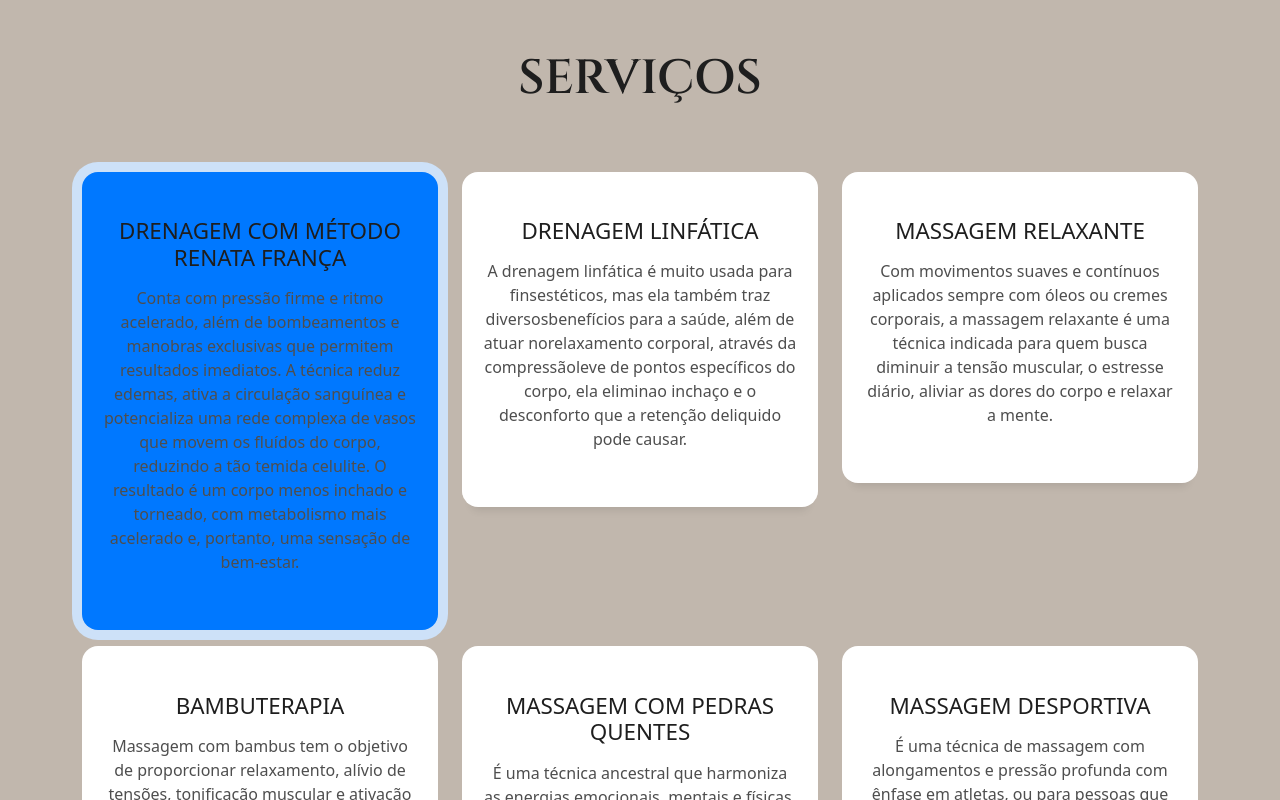
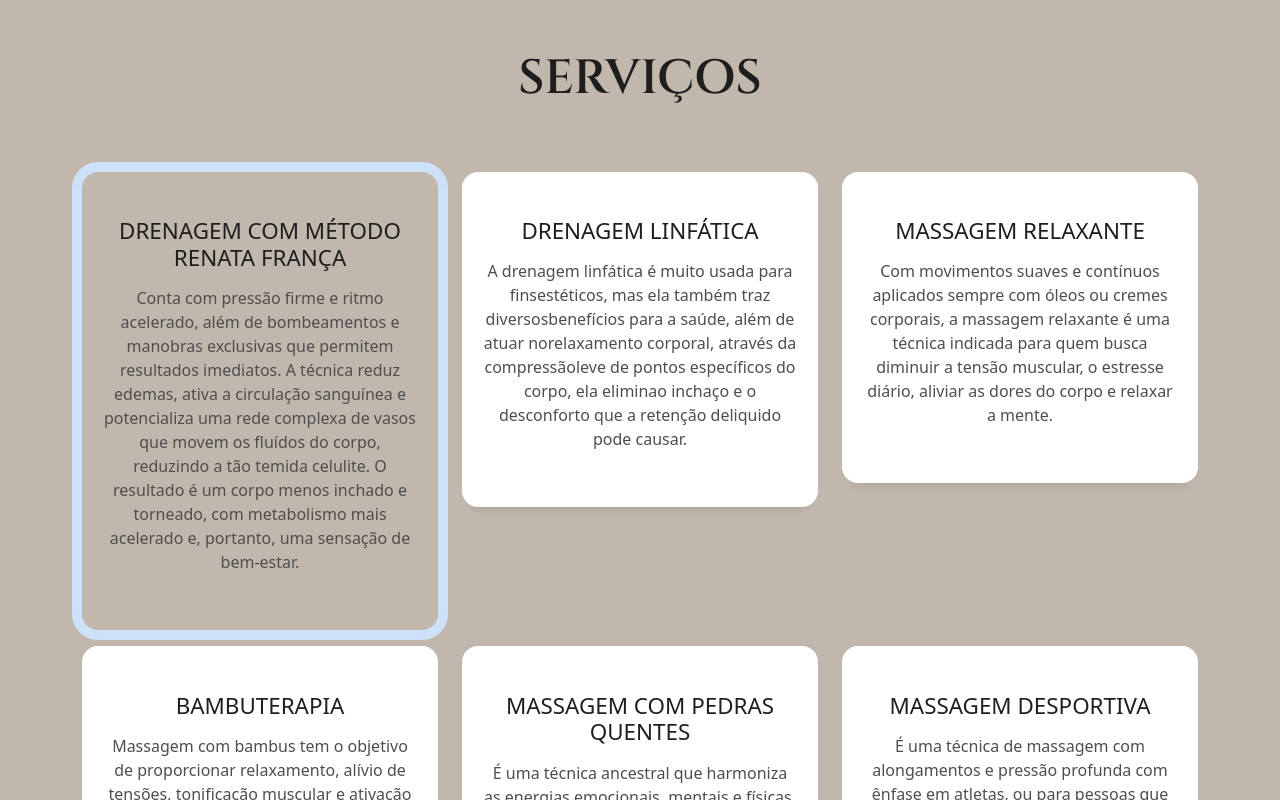
Before and after one commit to DayanneMassoterapeuta/LandingPage, a plain HTML site: page index.html in a window 1280 px wide. In both pictures the pointer is over the element 260 px from the left and 1938 px from the top of the page. Shown: the part 1538-2338 px from the top of the page. Drawn offline with Linux system fonts and the light colour scheme; a web font is replaced by a local one.

Commit message:
Update LandingPage

```diff
--- a/assets/css/style.css
+++ b/assets/css/style.css
@@ -397,7 +397,7 @@ a:hover {
 .service-box:hover {
   transition: all 500ms ease;
   color: #fff;
-  background-color: #0078ff;
+  background-color: #c1b7ad;
   box-shadow: 0 0 0 10px #cde1f8;
 }
 
```
Also changed, not shown: index.html (+0 -2 lines), assets/img/QR-Code.png (added).
